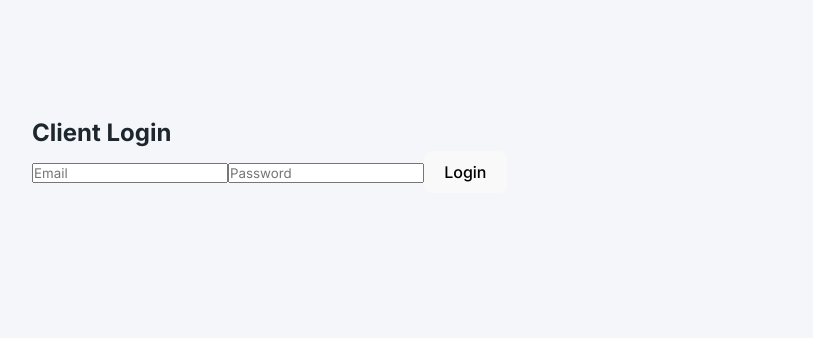
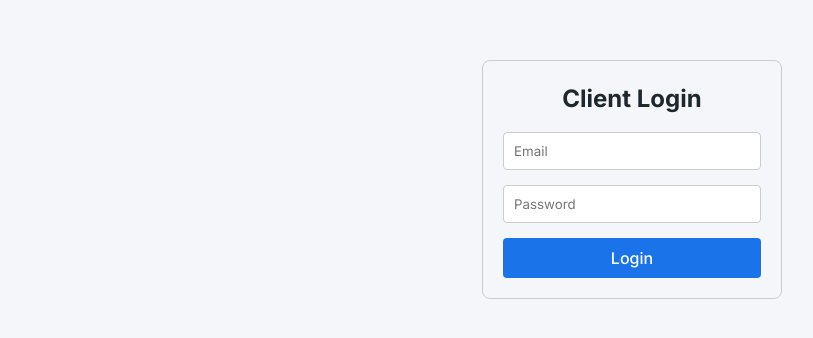
Before and after one commit to SCodeGit/SCode-CMS, a React (Vite) app in the folder scode-cms-frontend/: page /login in a window 1280 px wide. Shown: the part 246-584 px from the top of the page, without its empty margins (8-821 px from the left). Built offline with nearby package versions, Linux system fonts and the light colour scheme.

Commit message:
Update Login.jsx

```diff
--- a/scode-cms-frontend/src/pages/Login.jsx
+++ b/scode-cms-frontend/src/pages/Login.jsx
@@ -7,25 +7,63 @@ export default function Login() {
   const [email, setEmail] = useState("");
   const [password, setPassword] = useState("");
   const [error, setError] = useState("");
+  const [loading, setLoading] = useState(false);
   const navigate = useNavigate();
 
   const handleSubmit = async (e) => {
     e.preventDefault();
+    setError("");
+    setLoading(true);
     try {
-      await login(email, password);
+      const { token } = await login(email, password);
+
+      // Save token in localStorage
+      localStorage.setItem("token", token);
+
       navigate("/dashboard");
     } catch (err) {
-      setError(err.message);
+      setError(err.response?.data?.error || err.message);
+    } finally {
+      setLoading(false);
     }
   };
 
   return (
-    <form onSubmit={handleSubmit}>
-      <h2>Client Login</h2>
-      {error && <p style={{ color: "red" }}>{error}</p>}
-      <input type="email" value={email} onChange={e => setEmail(e.target.value)} placeholder="Email" required />
-      <input type="password" value={password} onChange={e => setPassword(e.target.value)} placeholder="Password" required />
-      <button type="submit">Login</button>
-    </form>
+    <div style={{ display: "flex", justifyContent: "center", marginTop: "50px" }}>
+      <form
+        onSubmit={handleSubmit}
+        style={{ display: "flex", flexDirection: "column", width: "300px", gap: "15px", padding: "20px", border: "1px solid #ccc", borderRadius: "8px" }}
+      >
+        <h2 style={{ textAlign: "center" }}>Client Login</h2>
+
+        {error && <p style={{ color: "red", textAlign: "center" }}>{error}</p>}
+
+        <input
+          type="email"
+          value={email}
+          onChange={e => setEmail(e.target.value)}
+          placeholder="Email"
+          required
+          style={{ padding: "10px", borderRadius: "4px", border: "1px solid #ccc" }}
+        />
+
+        <input
+          type="password"
+          value={password}
+          onChange={e => setPassword(e.target.value)}
+          placeholder="Password"
+          required
+          style={{ padding: "10px", borderRadius: "4px", border: "1px solid #ccc" }}
+        />
+
+        <button
+          type="submit"
+          disabled={loading}
+          style={{ padding: "10px", borderRadius: "4px", backgroundColor: "#1a73e8", color: "#fff", border: "none", cursor: "pointer" }}
+        >
+          {loading ? "Logging in..." : "Login"}
+        </button>
+      </form>
+    </div>
   );
 }
```
